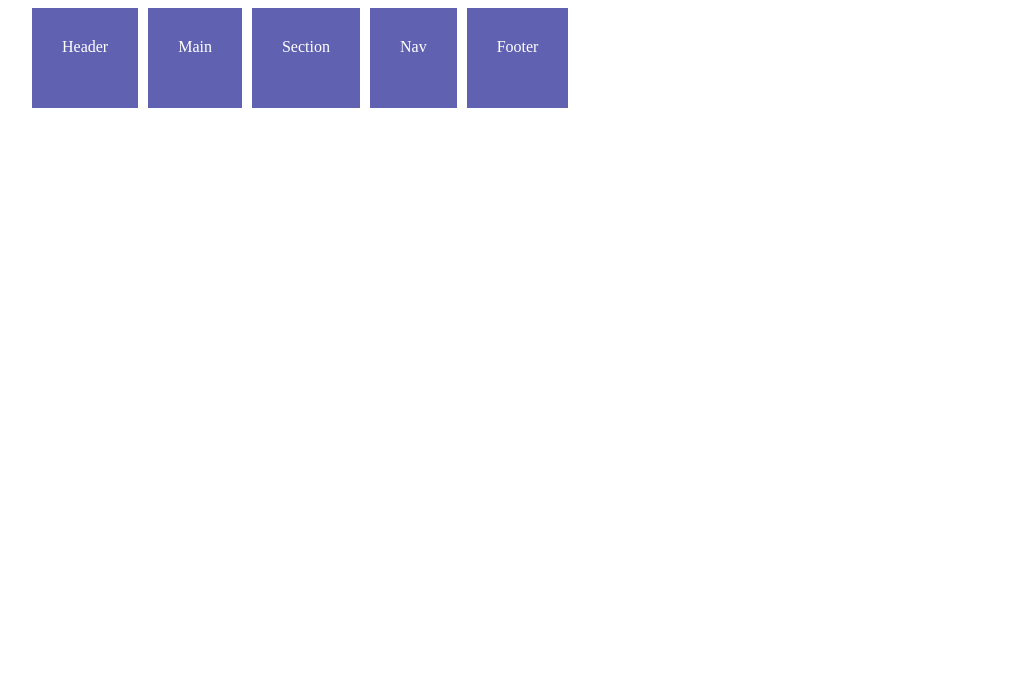
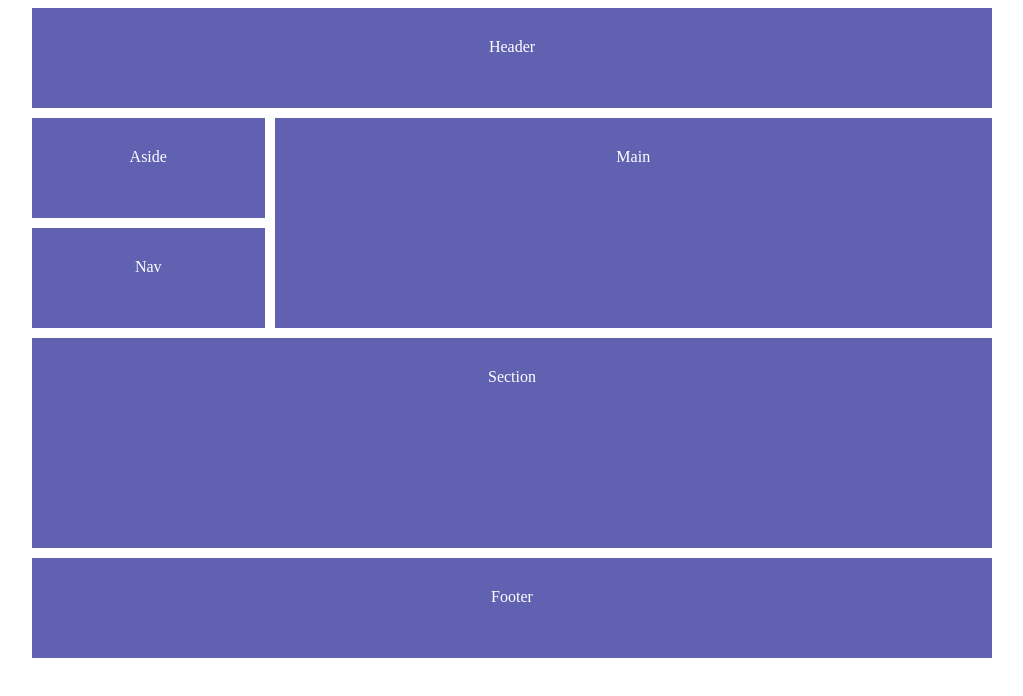
Before and after one commit to majakasprzyk/css-grid, a plain HTML site: page index.html in a window 1280 px wide. Shown: the whole page, without its empty margins (128-1151 px from the left). Drawn offline with Linux system fonts and the light colour scheme.

Commit message:
7 create a 12 column grid

```diff
--- a/index.css
+++ b/index.css
@@ -17,3 +17,24 @@ body{
     background: rgb(97, 97, 177);
     padding: 30px;
 }
+
+header{
+    grid-column: 1 /13;
+}
+main{
+    grid-column: 4 /13;
+    grid-row: 2 / 4;
+}
+aside{
+    grid-column: 1 / 4;
+}
+section{
+    grid-column: 1 / 13;
+    grid-row: 4 / 6;
+}
+nav{
+    grid-column: 1 / 4;
+}
+footer{
+    grid-column: 1 / 13;
+}
--- a/index.html
+++ b/index.html
@@ -13,6 +13,7 @@
         <header>Header</header>
         <main>Main</main>
         <section>Section</section>
+        <aside>Aside</aside>
         <nav>Nav</nav>
         <footer>Footer</footer>
     </div>
```
